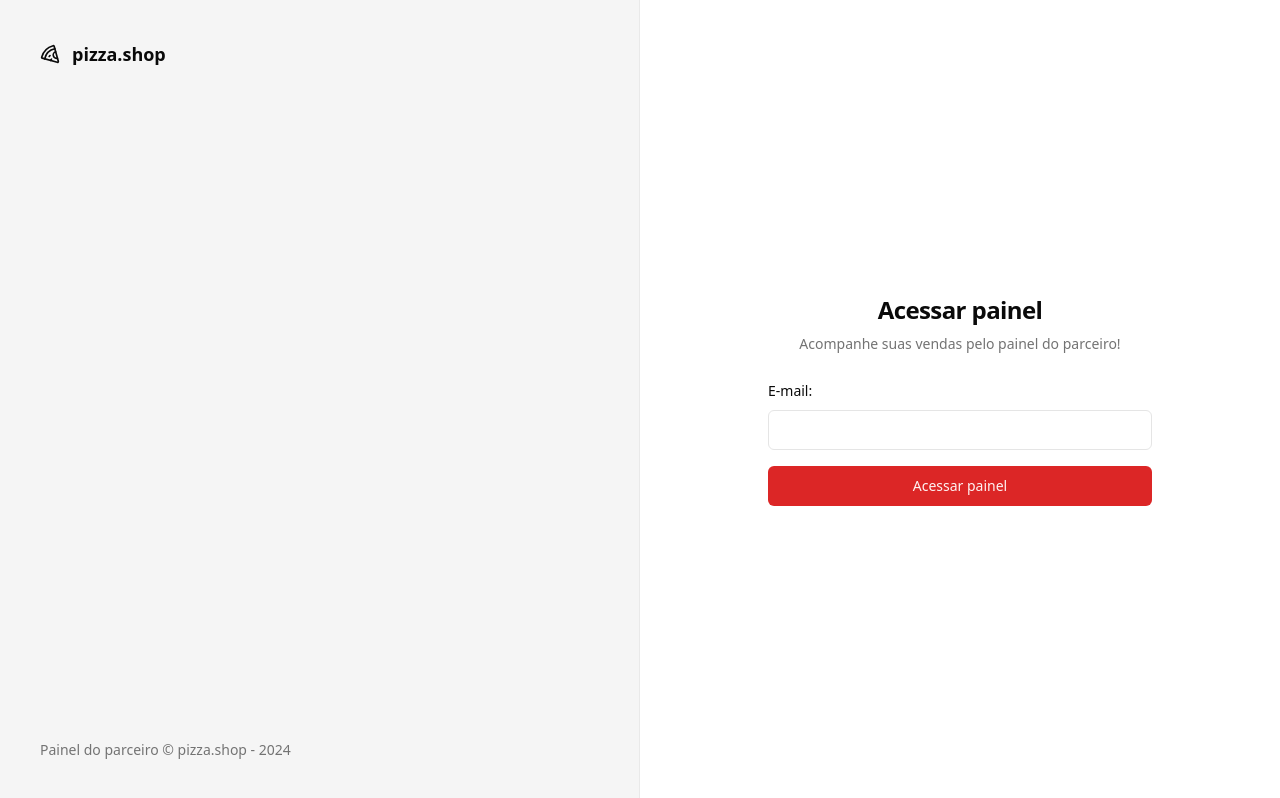
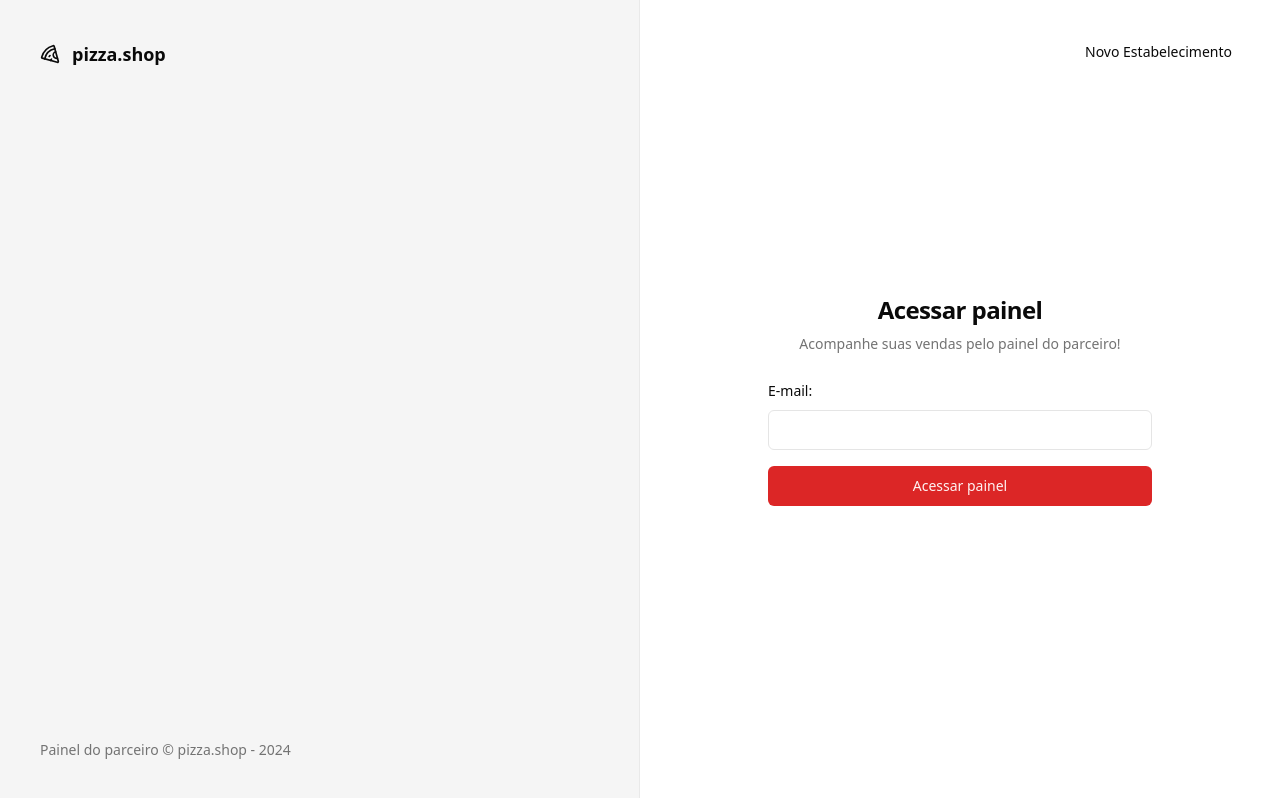
Before and after one commit to Taynara-Veloso/Pizza-Shop, a React (Vite) app: page /sign-in in a window 1280 px wide. Built offline with nearby package versions, Linux system fonts and the light colour scheme.

Commit message:
:star: redirect button to registration page

```diff
--- a/src/pages/_layouts/auth.tsx
+++ b/src/pages/_layouts/auth.tsx
@@ -13,7 +13,7 @@
           Painel do parceiro &copy; pizza.shop - {new Date().getFullYear()}
         </footer>
       </div>
-      <div className="flex flex-col items-center justify-center">
+      <div className="relative flex flex-col items-center justify-center">
         <Outlet />
       </div>
     </div>
--- a/src/pages/auth/sign-in.tsx
+++ b/src/pages/auth/sign-in.tsx
@@ -1,5 +1,6 @@
 import { Helmet } from 'react-helmet-async'
 import { useForm } from 'react-hook-form'
+import { Link } from 'react-router-dom'
 import { toast } from 'sonner'
 import { z } from 'zod'
 
@@ -39,6 +40,10 @@
     <>
       <Helmet title="Login" />
       <div className="p-8">
+        <Button variant="ghost" asChild className="absolute right-8 top-8">
+          <Link to="/sign-up">Novo Estabelecimento</Link>
+        </Button>
+
         <div className="flex w-96 flex-col justify-center gap-6">
           <div className="flex flex-col gap-2 text-center">
             <h1 className="text-2xl font-semibold tracking-tight">
```
